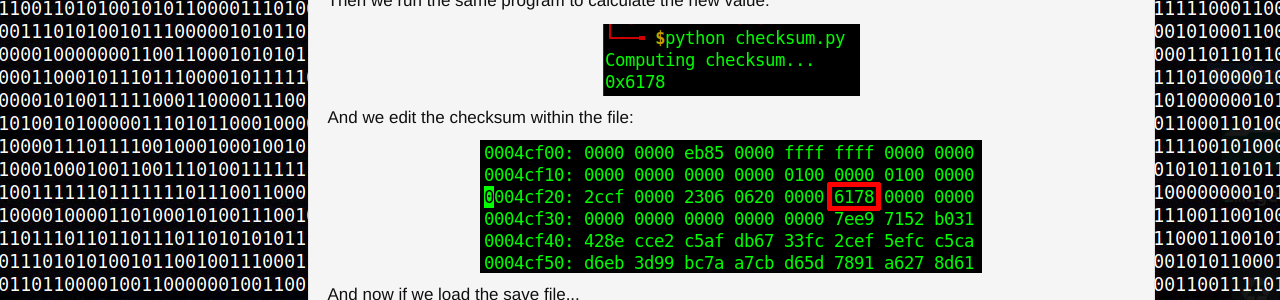
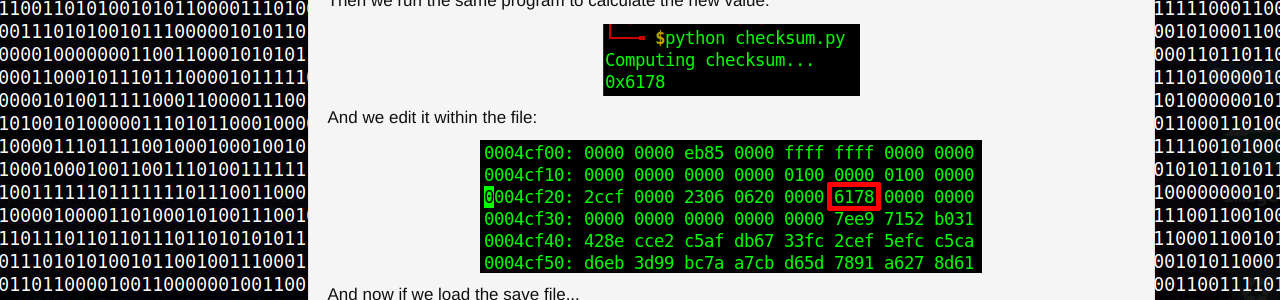
Before and after one commit to 0xA2/0xA2.github.io, a Jekyll site: the page built from _posts/2020-07-30-Reverse-Engineering-Pokemon-Save-Files.markdown, in a window 1280 px wide and 900 px high, scrolled down 4417 px. Shown: the part 152-452 px from the top of the window. Built offline with Jekyll 4.4.1, drawn with Linux system fonts in a browser that asks for light colours.

Commit message:
Update 2020-07-30-Reverse-Engineering-Pokemon-Save-Files.markdown

```diff
--- a/_posts/2020-07-30-Reverse-Engineering-Pokemon-Save-Files.markdown
+++ b/_posts/2020-07-30-Reverse-Engineering-Pokemon-Save-Files.markdown
@@ -159,7 +159,7 @@ tr:nth-child(1) {
 <p></p>
 <img class="center" src="/assets/images/newchecksum.png">
 <p></p>
-<p>And we edit the checksum within the file:</p>
+<p>And we edit it within the file:</p>
 <p></p>
 <img class="center" src="/assets/images/checksumchanged.png">
 <p></p>
```
